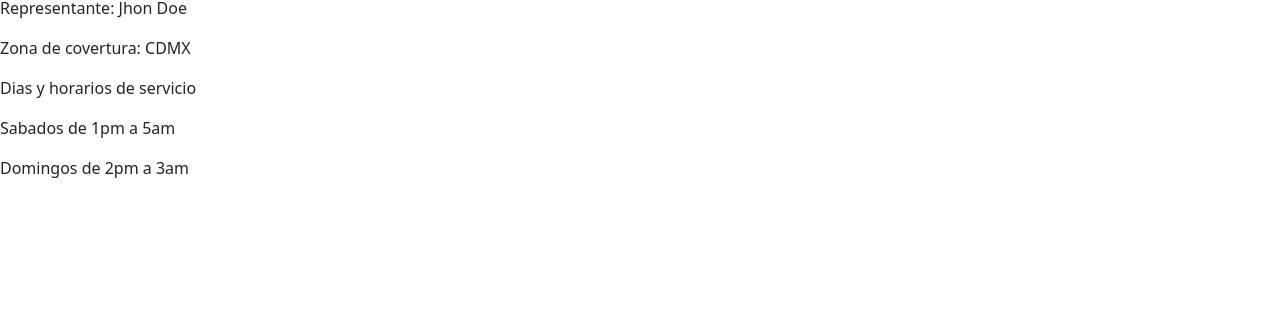
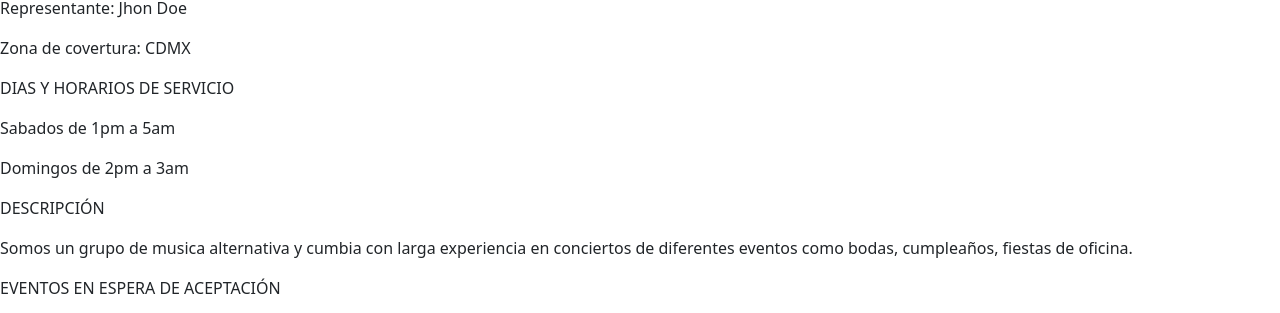
Before and after one commit to Kodemia-MusicApp/MusicApp-FrontEnd, a React app: page /profilemusician in a window 1280 px wide. Shown: the part 504-817 px from the top of the page. Built offline with nearby package versions, Linux system fonts and the light colour scheme; no server answers.

Commit message:
1 file modified

```diff
--- a/src/Pages/MusicianProfile/MusicianProfile.jsx
+++ b/src/Pages/MusicianProfile/MusicianProfile.jsx
@@ -26,14 +26,24 @@ export const MusicianProfile = () => {
                         <p>Zona de covertura: CDMX</p>
                     </div>
                     <div className="serviceDays">
-                        <p>Dias y horarios de servicio</p>
+                        <p>DIAS Y HORARIOS DE SERVICIO</p>
                         <p>Sabados de 1pm a 5am</p>
                         <p>Domingos de 2pm a 3am</p>
+                    </div>
+                    <div className="musicianDescription">
+                      <p>DESCRIPCIÓN</p>
+                        <p>
+                            Somos un grupo de musica alternativa y cumbia con
+                            larga experiencia en conciertos de diferentes
+                            eventos como bodas, cumpleaños, fiestas de oficina.{' '}
+                        </p>
+                    </div>
+                    <div className="newShows">
+                      <p>EVENTOS EN ESPERA DE ACEPTACIÓN</p>
+                    </div>
+                    <div className="furtherShows">
 
                     </div>
-                    <div className="musicianDescription"></div>
-                    <div className="newShows"></div>
-                    <div className="fuertherShows"></div>
                 </div>
             </div>
         </div>
```
